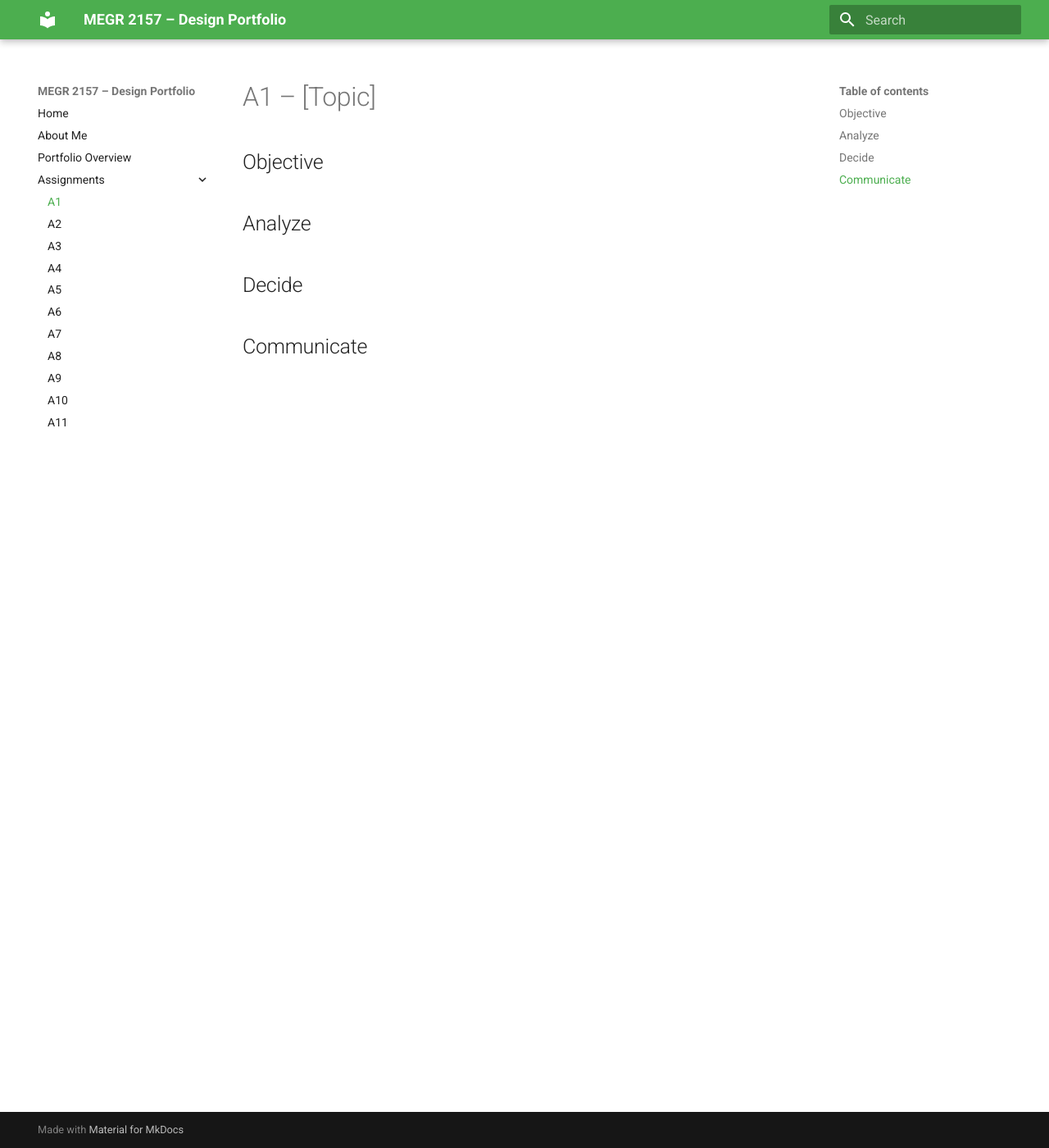
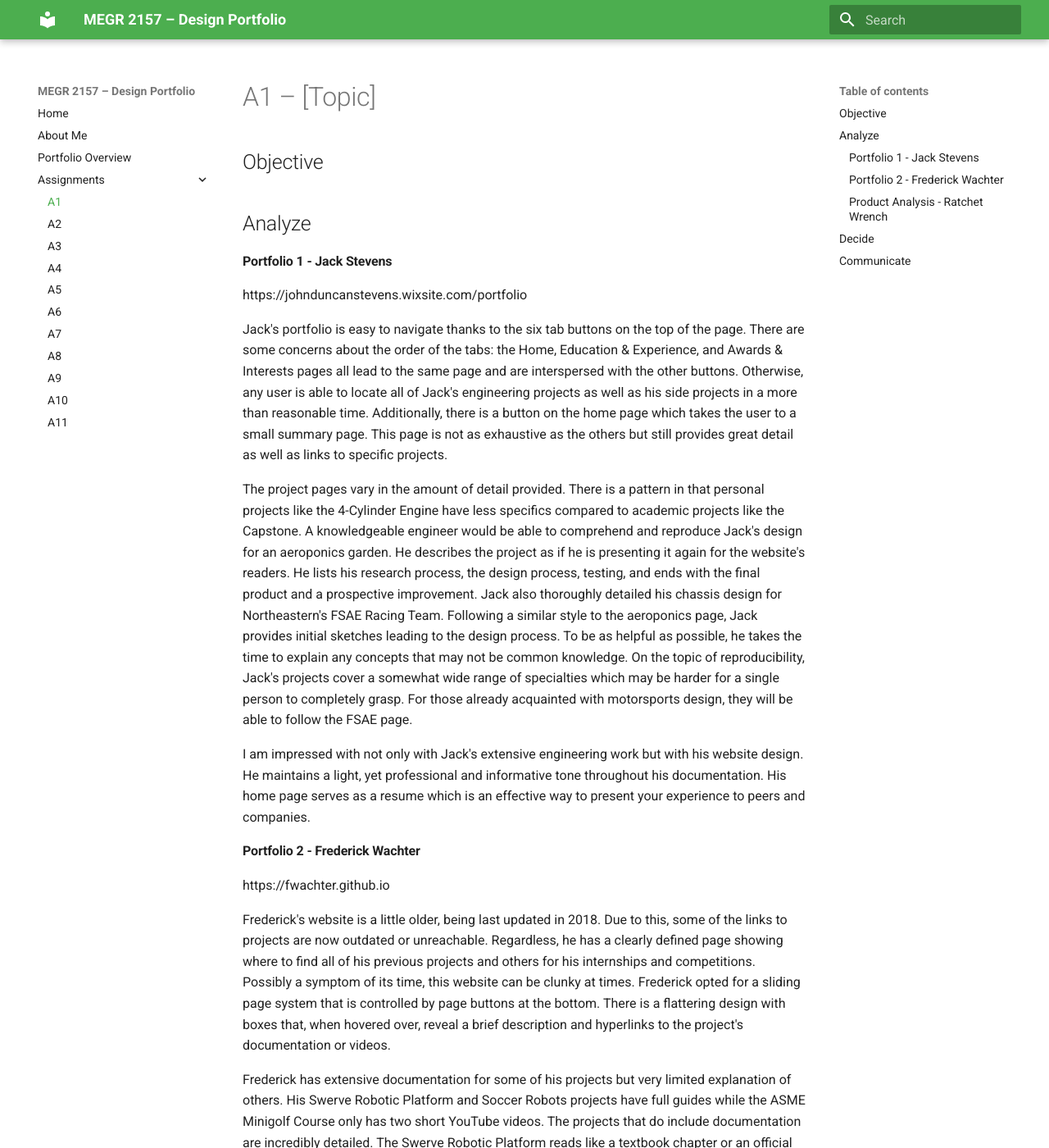
Before and after one commit to nicholasABrady/megr2156-portfolio, an MkDocs documentation site: the page built from docs/assignments/A01/index.md, in a window 1280 px wide and 1400 px high. Shown: the whole window at 82% size. Built offline with MkDocs 1.6.1 and Material for MkDocs 9.7.7, drawn with Linux system fonts in a browser that asks for light colours; some of the changed text lies outside the part shown.

Commit message:
Beginning of A1

```diff
--- a/docs/assignments/A01/index.md
+++ b/docs/assignments/A01/index.md
@@ -5,8 +5,28 @@
 
 ## Analyze
 
+#### Portfolio 1 - Jack Stevens
+https://johnduncanstevens.wixsite.com/portfolio
+
+Jack's portfolio is easy to navigate thanks to the six tab buttons on the top of the page. There are some concerns about the order of the tabs: the Home, Education & Experience, and Awards & Interests pages all lead to the same page and are interspersed with the other buttons. Otherwise, any user is able to locate all of Jack's engineering projects as well as his side projects in a more than reasonable time. Additionally, there is a button on the home page which takes the user to a small summary page. This page is not as exhaustive as the others but still provides great detail as well as links to specific projects.
+
+The project pages vary in the amount of detail provided. There is a pattern in that personal projects like the 4-Cylinder Engine have less specifics compared to academic projects like the Capstone. A knowledgeable engineer would be able to comprehend and reproduce Jack's design for an aeroponics garden. He describes the project as if he is presenting it again for the website's readers. He lists his research process, the design process, testing, and ends with the final product and a prospective improvement. Jack also thoroughly detailed his chassis design for Northeastern's FSAE Racing Team. Following a similar style to the aeroponics page, Jack provides initial sketches leading to the design process. To be as helpful as possible, he takes the time to explain any concepts that may not be common knowledge. On the topic of reproducibility, Jack's projects cover a somewhat wide range of specialties which may be harder for a single person to completely grasp. For those already acquainted with motorsports design, they will be able to follow the FSAE page.
+
+I am impressed with not only with Jack's extensive engineering work but with his website design. He maintains a light, yet professional and informative tone throughout his documentation. His home page serves as a resume which is an effective way to present your experience to peers and companies.
+
+#### Portfolio 2 - Frederick Wachter
+https://fwachter.github.io
+
+Frederick's website is a little older, being last updated in 2018. Due to this, some of the links to projects are now outdated or unreachable. Regardless, he has a clearly defined page showing where to find all of his previous projects and others for his internships and competitions. Possibly a symptom of its time, this website can be clunky at times. Frederick opted for a sliding page system that is controlled by page buttons at the bottom. There is a flattering design with boxes that, when hovered over, reveal a brief description and hyperlinks to the project's documentation or videos.
+
+Frederick has extensive documentation for some of his projects but very limited explanation of others. His Swerve Robotic Platform and Soccer Robots projects have full guides while the ASME Minigolf Course only has two short YouTube videos. The projects that do include documentation are incredibly detailed. The Swerve Robotic Platform reads like a textbook chapter or an official research article. It appears to be considerably reproducible as every component is singled out and explained. Frederick includes a a multitude of graphs and images to aid his description of the project's process.
+
+#### Product Analysis - Ratchet Wrench
+This ratchet wrench is designed to increase the user's ability to quickly fasten bolts. The tool relies on its toothed drive gear to allow seamless rotational motion in a single direction at a time. The wrench has two internal pawls affixed to springs that control the movement. Each pawl is set where it clears gear teeth rotating alongside it but lock the mechanism when teeth run converse to the pawl.
+
 
 ## Decide
 
 
 ## Communicate
+Present on the [About Me](https://nicholasabrady.github.io/megr2156-portfolio/aboutme/) page.
```
